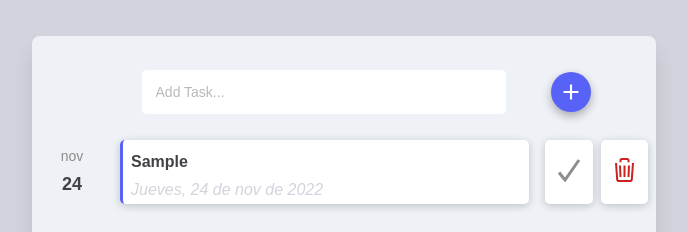
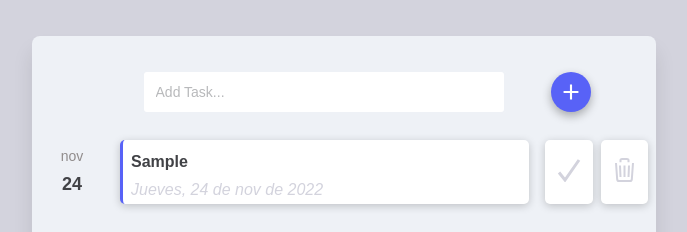
Before and after one commit to daeselixir/app-task-reactjs, a React (Vite) app: page / in a window 1280 px wide. Both pictures are taken after typing "Sample" into the empty fields and a click on the button 867 px from the left and 262 px from the top of the page. Shown: the part 170-402 px from the top of the page, without its empty margins (296-983 px from the left). Built offline with nearby package versions, Linux system fonts and the light colour scheme.

Commit message:
Se crea boton de estado para las tareas, finalizado

```diff
--- a/src/App.jsx
+++ b/src/App.jsx
@@ -5,6 +5,7 @@ import Header from "./components/Header/Wrapper";
 import Main from "./components/Main/Wrapper";
 import Pagination from "./components/Footer/Pagination";
 import { v4 as uuidv4 } from "uuid";
+import { set } from "date-fns";
 
 const capitalize = (palabra) => {
   return palabra.charAt(0).toUpperCase() + palabra.slice(1);
@@ -20,9 +21,11 @@ const newD = new Date().toLocaleDateString("es", {
 const mes = new Date().toLocaleDateString("es", { month: "short" });
 const day = new Date().toLocaleDateString("es", { day: "numeric" });
 
+// let estado = false;
 const App = () => {
   const [inputSearch, setInputSearch] = useState("");
   const [listTareas, setListTareas] = useState([]);
+  const [estado, setEstado] = useState(false);
 
   const handleChange = (e) => {
     setInputSearch(e.target.value);
@@ -43,6 +46,7 @@ const App = () => {
         mes: mes,
         day: day,
         fecha: capitalize(newD),
+        estado: estado,
       },
     ]);
 
@@ -56,17 +60,35 @@ const App = () => {
     setListTareas([...filtred]);
   };
 
+  const taskCompleted = (task) => {
+    const s = listTareas.find((tarea) => tarea.id === task);
+
+    setEstado(s.estado = !s.estado);
+    // setEstado(false);
+    setTimeout(() => {
+      setEstado(false);
+    }, 3000);
+    setListTareas([...listTareas]);
+  };
+
+
+
   return (
     <AppDesign>
       <h1 className="titleApp">List Task's - React JS</h1>
+      {/* <p>{estado ? "true" : "false"} </p> */}
       <Container>
         <Header
           value={inputSearch}
           handleChange={handleChange}
           handleSubmit={handleSubmit}
         />
-        {/* {!==} */}
-        <Main tareas={listTareas} removeTask={removeTask} />
+
+        <Main
+          tareas={listTareas}
+          removeTask={removeTask}
+          taskCompleted={taskCompleted}
+        />
         {/* <Pagination /> */}
       </Container>
     </AppDesign>
--- a/src/assets/wrappers/FormControl.jsx
+++ b/src/assets/wrappers/FormControl.jsx
@@ -16,7 +16,7 @@ export const FormControl = styled.div`
 `;
 
 export const InputStyle = styled.input`
-  border: 2px solid white;
+  border: 2px solid #EEF1F6;
   border-radius: 5px;
   padding: 0.7rem;
   transition: all 0.3s;
@@ -24,14 +24,40 @@ export const InputStyle = styled.input`
   color: #707070;
 
   &:focus {
+    border-top:2px solid #EEF1F6 ;
+    border-left:2px solid #EEF1F6 ;
+    border-right:2px solid #EEF1F6 ;
     border-bottom: 2px solid #5862f7;
     outline: none;
     color: #707070;
   }
 
+  /* &:active{
+    border-top:2px solid #EEF1F6 ;
+    border-left:2px solid #EEF1F6 ;
+    border-right:2px solid #EEF1F6 ;
+  }
+
+  &:hover{
+    border-top:2px solid #EEF1F6 ;
+    border-left:2px solid #EEF1F6 ;
+    border-right:2px solid #EEF1F6 ;
+  }
+
+  &::selection{
+
+    border-top:2px solid #EEF1F6 ;
+    border-left:2px solid #EEF1F6 ;
+    border-right:2px solid #EEF1F6 ;
+
+  } */
+
+
+
   &::placeholder {
     font-size: 14px;
     font-weight: lighter;
     color: #b8b9bb;
+    border: none;
   }
 `;
--- a/src/assets/wrappers/TaskStyle.jsx
+++ b/src/assets/wrappers/TaskStyle.jsx
@@ -1,5 +1,4 @@
 import styled from "styled-components";
-
 
 export const TaskStyle = styled.div`
   /* border: 1px solid red; */
@@ -75,6 +74,27 @@ padding: 0.5rem;
       border-radius: 5px;
       background: white;
       max-height: 100%;
+      transition: all .5s;
+    }
+
+    .btn:hover {
+      background: #5862f7;
+    }
+
+    .checkOk {
+      stroke: #d3d3dd;
+    }
+
+    .checkOk:hover {
+      stroke: #ffffff;
+    }
+
+    .active {
+      background: #08ca29;
+    }
+
+    .desactive {
+      background: red;
     }
   }
 
--- a/src/components/Main/Task.jsx
+++ b/src/components/Main/Task.jsx
@@ -1,7 +1,6 @@
-import { useEffect, useState } from "react";
 import { TaskStyle } from "../../assets/wrappers/TaskStyle";
 
-const Task = ({ tareas, removeTask }) => {
+const Task = ({ tareas, removeTask, taskCompleted }) => {
   return (
     <>
       {tareas.map((tarea) => {
@@ -20,10 +19,11 @@ const Task = ({ tareas, removeTask }) => {
             {/*3 botones */}
             <div className="button">
               {/* btn Ok ask */}
-
+                {/* {tarea.estado ? false : true} */}
               <button
-                type="submit"
-                className="btn"
+              type="submit"
+                onClick={() => taskCompleted(tarea.id)}
+                className={tarea.estado ? "btn active" : "btn"}
                 // onSubmit={removeTask(tarea.id)}
               >
                 <svg
@@ -35,7 +35,7 @@ const Task = ({ tareas, removeTask }) => {
                 >
                   <path
                     d="M22 2L8 22L2 14.5"
-                    stroke="#918C8C"
+                    className="checkOk"
                     strokeWidth="3"
                   />
                 </svg>
@@ -52,14 +52,14 @@ const Task = ({ tareas, removeTask }) => {
                 >
                   <path
                     d="M3 5L4.18056 21.3636C4.23663 22.3091 5.03056 23 6.06944 23H16.9306C17.9736 23 18.7527 22.3091 18.8194 21.3636L20 5"
-                    stroke="#CB2222"
+                    className="checkOk"
                     strokeWidth="2"
                   />
-                  <path d="M1 5H22H1Z" fill="black" />
+
                   <path d="M1 5H22" />
                   <path
                     d="M7.5 4.27273V2.22728C7.49942 2.06598 7.53783 1.90618 7.613 1.75706C7.68818 1.60795 7.79865 1.47247 7.93805 1.35841C8.07746 1.24435 8.24304 1.15397 8.42529 1.09246C8.60754 1.03095 8.80286 0.999533 9 1.00001H14C14.1971 0.999533 14.3925 1.03095 14.5747 1.09246C14.757 1.15397 14.9225 1.24435 15.0619 1.35841C15.2014 1.47247 15.3118 1.60795 15.387 1.75706C15.4622 1.90618 15.5006 2.06598 15.5 2.22728V4.27273M11.5 7.54546V19M7 7.54546L7.5 19M16 7.54546L15.5 19"
-                    stroke="#CB2222"
+                    className="checkOk"
                     strokeWidth="2"
                   />
                 </svg>
--- a/src/components/Main/Wrapper.jsx
+++ b/src/components/Main/Wrapper.jsx
@@ -2,11 +2,11 @@ import { useState, useEffect } from "react";
 import Task from "./Task";
 import { Main } from "../../assets/wrappers/Main";
 
-const Wrapper = ({ tareas ,removeTask}) => {
+const Wrapper = ({ tareas ,removeTask,taskCompleted}) => {
 
   return (
     <Main>
-      <Task tareas={tareas} removeTask={removeTask} />
+      <Task tareas={tareas} removeTask={removeTask} taskCompleted={taskCompleted} />
     </Main>
   );
 };
```
Also changed, not shown: src/components/Header/Input.jsx (+0 -11 lines). Lines whose indentation alone changed are shown as unchanged.
